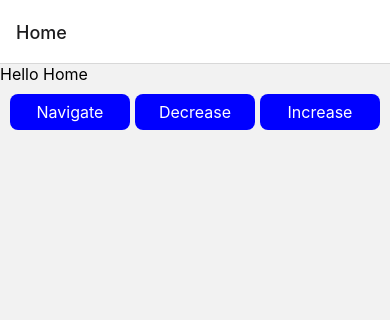
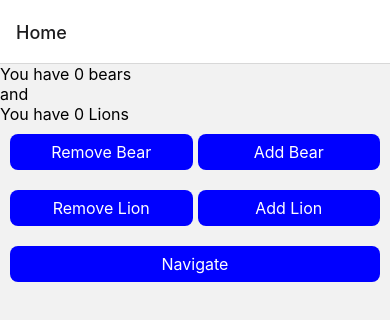
Before and after one commit to miguel-martinez-6661/react-native-template, a React Native app: screen / in a window 390 px wide. Shown: the top 320 px of the page. Built offline with nearby package versions, Linux system fonts and the light colour scheme.

Commit message:
Replace redux by zustand

```diff
--- a/App.tsx
+++ b/App.tsx
@@ -1,18 +1,13 @@
-import { Provider } from "react-redux";
 import { NavigationContainer } from "@react-navigation/native";
 import { ThemeProvider } from "./src/providers";
 import { AppNavigation } from "./src/navigation/app-navigation";
-import { store } from "./src/store";
-
 
 export default function App() {
   return (
-    // <Provider store={store}>
-      <NavigationContainer>
-        <ThemeProvider>
-          <AppNavigation />
-        </ThemeProvider>
-      </NavigationContainer>
-    // </Provider>
+    <NavigationContainer>
+      <ThemeProvider>
+        <AppNavigation />
+      </ThemeProvider>
+    </NavigationContainer>
   );
 }
--- a/package.json
+++ b/package.json
@@ -26,7 +26,8 @@
     "react-native-screens": "~3.22.0",
     "react-redux": "^8.1.3",
     "redux-logger": "^3.0.6",
-    "styled-components": "^6.1.0"
+    "styled-components": "^6.1.0",
+    "zustand": "^4.5.0"
   },
   "devDependencies": {
     "@babel/core": "^7.20.0",
--- a/src/hooks/index.ts
+++ b/src/hooks/index.ts
@@ -1,3 +1 @@
 export * from "./use-theme";
-
-export * from "./use-store";
--- a/src/hooks/use-store.ts
+++ /dev/null
@@ -1,7 +0,0 @@
-import { useDispatch, useSelector } from "react-redux";
-import type { TypedUseSelectorHook } from "react-redux";
-import { AppDispatch, RootState } from "@/store";
-
-export const useAppDispatch: () => AppDispatch = useDispatch;
-
-export const useAppSelector: TypedUseSelectorHook<RootState> = useSelector;
--- a/src/screens/home/home-screen.tsx
+++ b/src/screens/home/home-screen.tsx
@@ -1,19 +1,25 @@
 import React, { useCallback } from "react";
 import { useNavigation } from "@react-navigation/native";
+import { Routes } from "@/navigation/routes";
+import { Screen } from "@/components/shared";
+import { Button, Text } from "@/components/shared";
 import { AppNavigationProps } from "@/interfaces/navigation/navigation";
-// import { useAppDispatch, useAppSelector } from "@/hooks";
-// import { decrement, increment } from "@/store";
-import { Routes } from "@/navigation/routes";
-
-import { Button, Text } from "@/components/shared";
-import { Screen } from "@/components/shared";
 import { ButtonContainer } from "./home-screen.styled";
+import { useBearStore, useLionStore } from "@/store";
 
 export const HomeScreen = () => {
-  // const dispatch = useAppDispatch();
   const { navigate } = useNavigation<AppNavigationProps>();
+  const {
+    bears: numberOfBears,
+    addBear,
+    subBear,
+  } = useBearStore((state) => state);
 
-  // const { value } = useAppSelector((state) => state.counter);
+  const {
+    lions: numberOfLions,
+    addLion,
+    subLion,
+  } = useLionStore((state) => state);
 
   const handleNavigation = useCallback(() => {
     navigate(Routes.Details);
@@ -21,25 +27,20 @@ export const HomeScreen = () => {
 
   return (
     <Screen>
-      <Text>{`Hello Home`}</Text>
+      <Text>{`You have ${numberOfBears} bears`}</Text>
+      <Text>{`and`}</Text>
+      <Text>{`You have ${numberOfLions} Lions`}</Text>
+      <ButtonContainer>
+        <Button onPress={subBear}>Remove Bear</Button>
+        <Button onPress={addBear}>Add Bear</Button>
+      </ButtonContainer>
+      <ButtonContainer>
+        <Button onPress={subLion}>Remove Lion</Button>
+        <Button onPress={addLion}>Add Lion</Button>
+      </ButtonContainer>
+
       <ButtonContainer>
         <Button onPress={handleNavigation}>Navigate</Button>
-
-        <Button
-          onPress={() => {
-            // dispatch(decrement());
-          }}
-        >
-          Decrease
-        </Button>
-
-        <Button
-          onPress={() => {
-            // dispatch(increment());
-          }}
-        >
-          Increase
-        </Button>
       </ButtonContainer>
     </Screen>
   );
--- /dev/null
+++ b/src/store/bear.store.ts
@@ -0,0 +1,24 @@
+import { create } from "zustand";
+
+interface BearState {
+  bears: number;
+  addBear: () => void;
+  subBear: () => void;
+}
+
+const addBear = (state: BearState) => ({
+  bears: state.bears + 1,
+});
+
+const subBear = (state: BearState) => {
+  if (state.bears > 0) {
+    return { bears: state.bears - 1 };
+  }
+  return state;
+};
+
+export const useBearStore = create<BearState>((set) => ({
+  bears: 0,
+  addBear: () => set(addBear),
+  subBear: () => set(subBear),
+}));
--- a/src/store/index.ts
+++ b/src/store/index.ts
@@ -1,3 +1,2 @@
-export * from "./store";
-
-export * from "./slices/counter-slice";
+export * from "./bear.store";
+export * from "./lion.store";
--- /dev/null
+++ b/src/store/lion.store.ts
@@ -0,0 +1,24 @@
+import { create } from "zustand";
+
+interface LionState {
+  lions: number;
+  addLion: () => void;
+  subLion: () => void;
+}
+
+const addLion = (state: LionState) => ({
+  lions: state.lions + 1,
+});
+
+const subLion = (state: LionState) => {
+  if (state.lions > 0) {
+    return { lions: state.lions - 1 };
+  }
+  return state;
+};
+
+export const useLionStore = create<LionState>((set) => ({
+  lions: 0,
+  addLion: () => set(addLion),
+  subLion: () => set(subLion),
+}));
--- a/src/store/reducers.ts
+++ /dev/null
@@ -1,6 +0,0 @@
-import { combineReducers } from "@reduxjs/toolkit";
-import { counterReducer } from "./slices/counter-slice";
-
-export const rootReducer = combineReducers({
-  counter: counterReducer,
-});
```
Also changed, not shown: src/interfaces/state/counter.ts (deleted, +0 -7 lines), src/store/slices/counter-slice.ts (deleted, +0 -26 lines), src/store/store.ts (deleted, +0 -14 lines), 1 other file (tests, documents, lock files or other folders).
